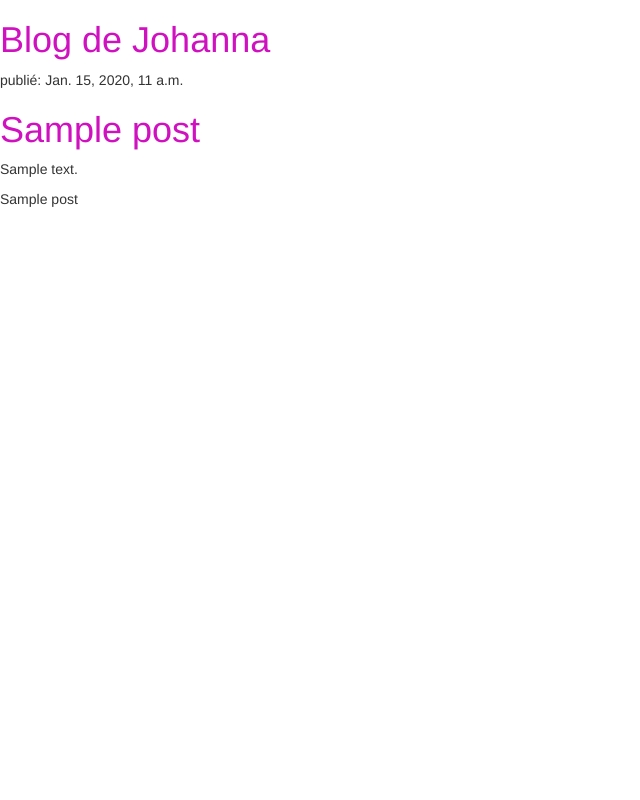
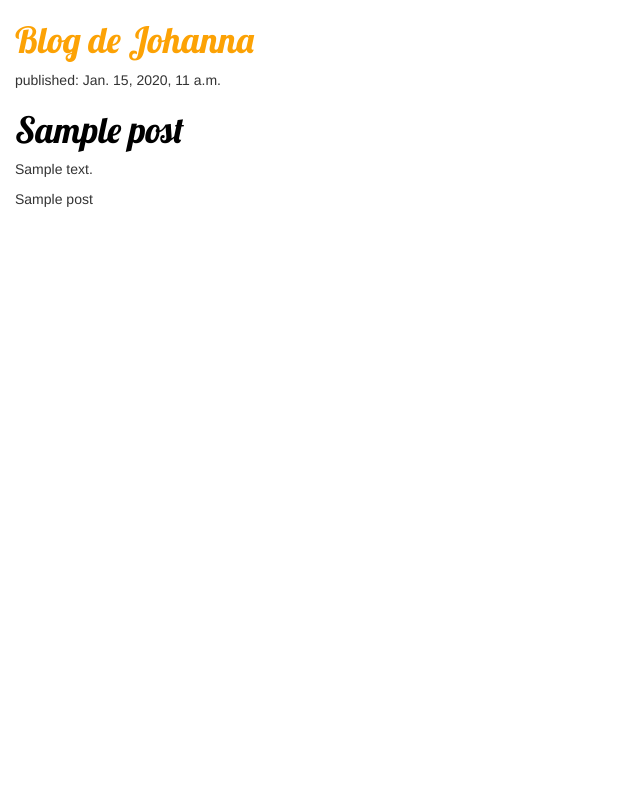
Before and after one commit to johannag33/my-first-blog, a Django app: template blog/templates/blog/post_list.html in a window 1280 px wide. Shown: the whole page, without its empty margins (0-640 px from the left). Run offline with Django 3.2, Linux system fonts and the light colour scheme; the template is opened without the code that fills it: values that come from a table or form of the project are taken from there, others are empty; tables that the repository leaves empty hold one stand-in row (values such as "Sample post"); some libraries are stand-ins or nearby versions.

Commit message:
modification v7

```diff
--- a/blog/static/css/blog.css
+++ b/blog/static/css/blog.css
@@ -1,3 +1,57 @@
 h1 a {
     color: #CF11BF;
 }
+body {
+    padding-left: 15px;
+}
+h1 a {
+    color: #FCA205;
+    font-family: 'Lobster';
+}
+.page-header {
+    background-color: #ff9400;
+    margin-top: 0;
+    padding: 20px 20px 20px 40px;
+}
+
+.page-header h1, .page-header h1 a, .page-header h1 a:visited, .page-header h1 a:active {
+    color: #ffffff;
+    font-size: 36pt;
+    text-decoration: none;
+}
+
+.content {
+    margin-left: 40px;
+}
+
+h1, h2, h3, h4 {
+    font-family: 'Lobster', cursive;
+}
+
+.date {
+    float: right;
+    color: #828282;
+}
+
+.save {
+    float: right;
+}
+
+.post-form textarea, .post-form input {
+    width: 100%;
+}
+
+.top-menu, .top-menu:hover, .top-menu:visited {
+    color: #ffffff;
+    float: right;
+    font-size: 26pt;
+    margin-right: 20px;
+}
+
+.post {
+    margin-bottom: 70px;
+}
+
+.post h1 a, .post h1 a:visited {
+    color: #000000;
+}
--- a/blog/templates/blog/post_list.html
+++ b/blog/templates/blog/post_list.html
@@ -5,15 +5,16 @@
 		<link rel="stylesheet" href="//maxcdn.bootstrapcdn.com/bootstrap/3.2.0/css/bootstrap.min.css">
 		<link rel="stylesheet" href="//maxcdn.bootstrapcdn.com/bootstrap/3.2.0/css/bootstrap-theme.min.css">
 		<link rel="stylesheet" href="{% static 'css/blog.css' %}">
+		<link href="https://fonts.googleapis.com/css?family=Lobster&subset=latin,latin-ext" rel="stylesheet" type="text/css">
     </head>
     <body>
-        <div>
+        <div class="page-header'">
             <h1><a href="">Blog de Johanna</a></h1>
         </div>
 
 		{% for post in posts %}
-			<div>
-				<p>publié: {{ post.published_date }}</p>
+			<div class="post">
+				<p>published: {{ post.published_date }}</p>
 				<h1><a href="">{{ post.title }}</a></h1>
 				<p>{{ post.text|linebreaksbr }}</p>
 					{{ post }}
```
